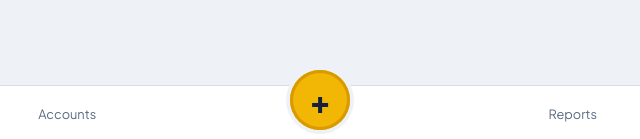
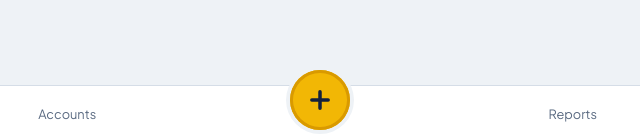
Before and after one commit to raareventarr/finance-tracker, a plain HTML site: page index.html in a window 1280 px wide. Shown: the part 658-797 px from the top of the page, 320-960 px from the left. Drawn offline with Linux system fonts and the light colour scheme.

Commit message:
Center the + on the add button
Co-Authored-By: Claude Opus 5.5 <noreply@anthropic.com>

```diff
--- a/index.html
+++ b/index.html
@@ -38,7 +38,11 @@
   <nav>
     <button data-tab="home" aria-current="page">Home</button>
     <button data-tab="accounts">Accounts</button>
-    <button class="add" aria-label="Add entry">+</button>
+    <button class="add" aria-label="Add entry">
+      <svg viewBox="0 0 24 24" width="28" height="28" aria-hidden="true">
+        <path d="M12 5v14M5 12h14" stroke="currentColor" stroke-width="3" stroke-linecap="round"/>
+      </svg>
+    </button>
     <button data-tab="reports">Reports</button>
     <button data-tab="settings">Settings</button>
   </nav>
--- a/style.css
+++ b/style.css
@@ -82,6 +82,8 @@ nav button[aria-current="page"] { color: var(--ink); font-weight: 800; }
 /* The + button: a gold peso coin */
 nav .add {
   justify-self: center;
+  display: grid;
+  place-items: center; /* puts the plus in the exact middle */
   width: 3.75rem;
   height: 3.75rem;
   margin-top: -1.75rem;
@@ -89,9 +91,6 @@ nav .add {
   border-radius: 50%;
   background: var(--coin);
   color: #14213D;
-  font-size: 2rem;
-  font-weight: 800;
-  line-height: 1;
   box-shadow: 0 0 0 4px var(--bg), inset 0 0 0 3px var(--coin-rim);
 }
 
```
